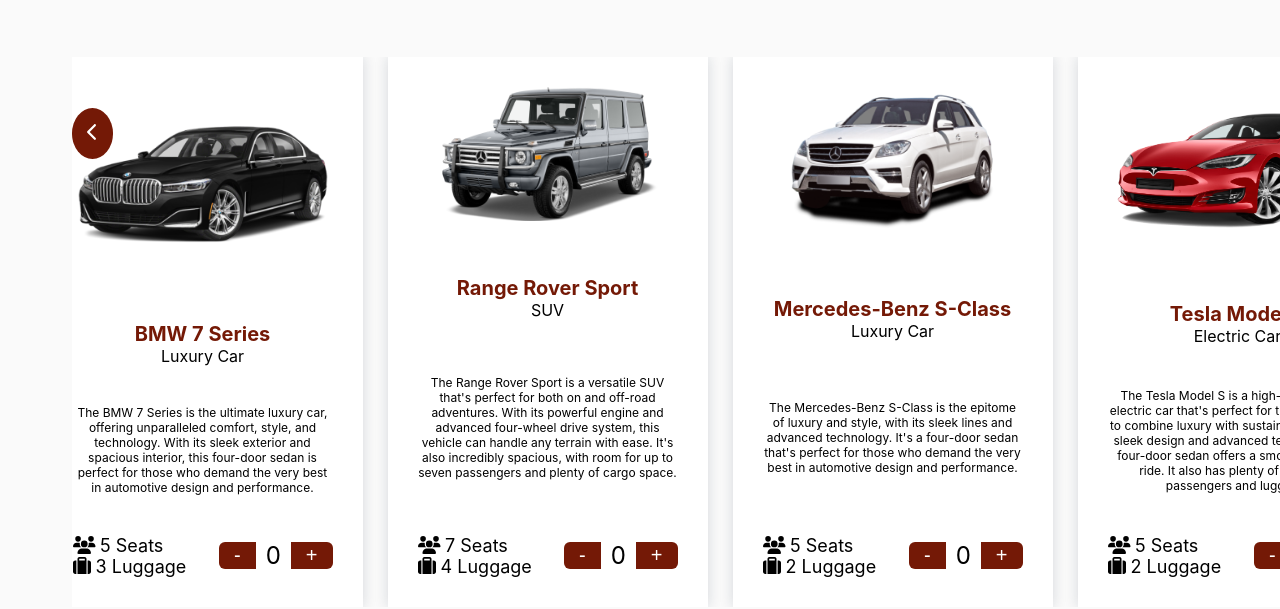
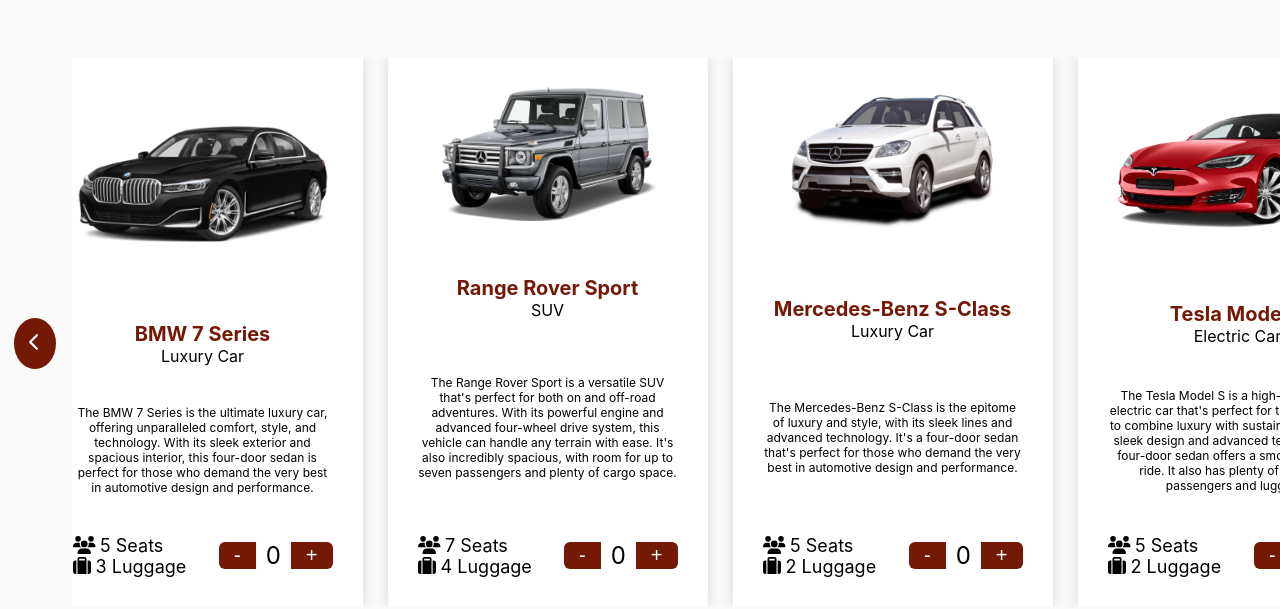
Before and after one commit to Abu-ellil/your-car-app, a React (Create React App) app: page / in a window 1280 px wide. Shown: the part 2908-3517 px from the top of the page. Built offline with nearby package versions, Linux system fonts and the light colour scheme.

Commit message:
control arrows

```diff
--- a/src/components/Shop/Shop.css
+++ b/src/components/Shop/Shop.css
@@ -155,7 +155,7 @@
 }
 
 .controls {
-  width: 100%;
+  width: 98%;
   display: flex;
   justify-content: space-between;
   position: relative;
@@ -168,7 +168,7 @@
   font-size: 18px;
   padding: 15px;
   border-radius: 50%;
-  bottom: 500px;
+  bottom: 370px;
 }
 .right {
   right: 0px;
@@ -179,7 +179,7 @@
   font-size: 18px;
   padding: 15px;
   border-radius: 50%;
-  bottom: 500px;
+  bottom: 370px;
 }
 .circles {
   display: flex;
--- a/src/components/Shop/Shop.js
+++ b/src/components/Shop/Shop.js
@@ -151,7 +151,6 @@
             drag="x"
             dragConstraints={{ right: 460, left: -width }}
             className=" cards inner-carousel"
-
           >
             {carsData.map((car, index) => {
               return (
@@ -214,6 +213,7 @@
             ></span>
           ))}
         </div>
+      </div>
       <div className="controls">
         <button className="left" onClick={handleLeftClick}>
           <FontAwesomeIcon icon={faChevronLeft} />
@@ -221,7 +221,6 @@
         <button className="right" onClick={handleRightClick}>
           <FontAwesomeIcon icon={faChevronRight} />
         </button>
-        </div>
       </div>
       <div className="CartButton">
         <button className="cart-ico-main" onClick={handleCartToggle}>
```
Lines whose indentation alone changed are shown as unchanged.
